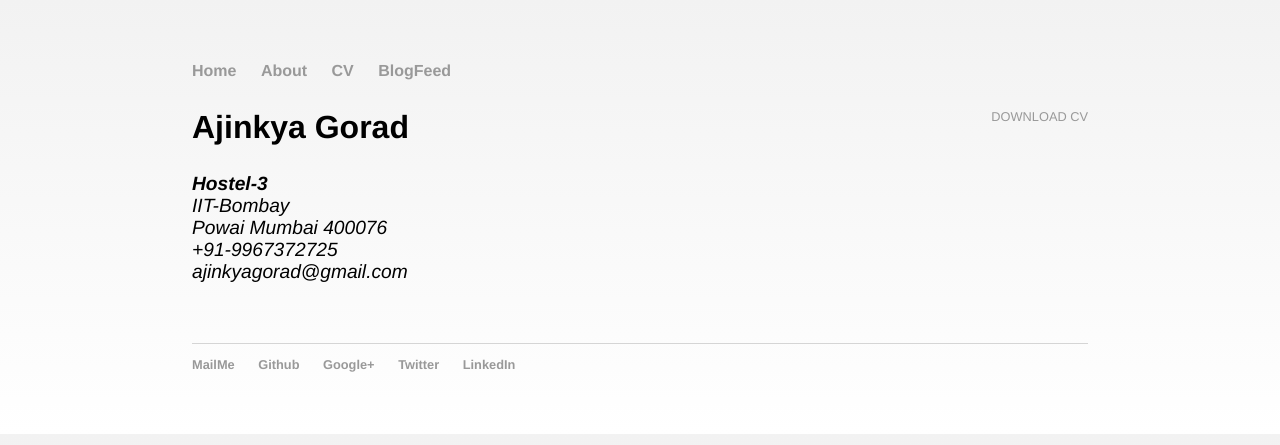
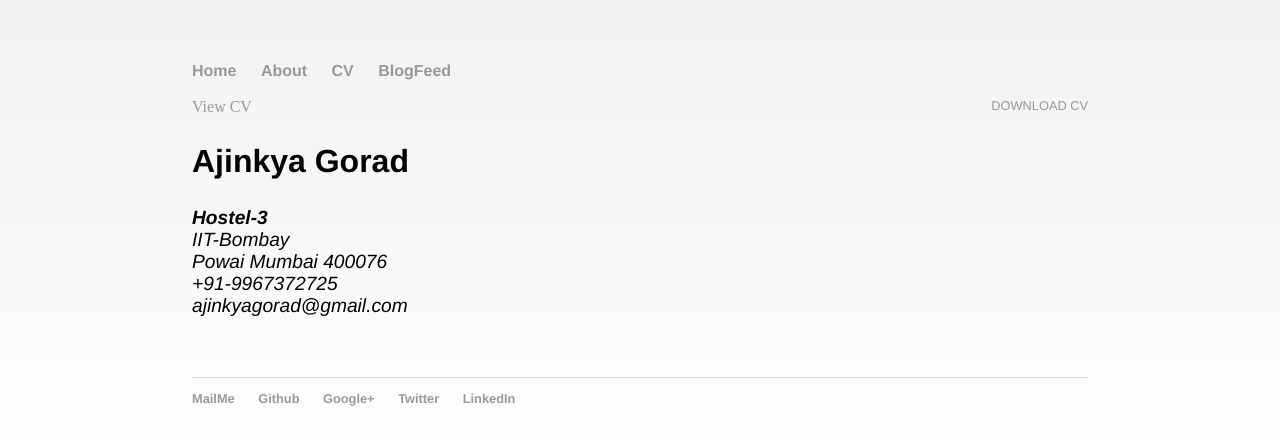
Before and after one commit to ajinkyagorad/ajinkyagorad.github.io, a Jekyll site: the page built from cv/index.html, in a window 1280 px wide. Shown: the top 445 px of the page. Built offline with Jekyll 4.4.1, drawn with Linux system fonts in a browser that asks for light colours.

Commit message:
Update index.html

```diff
--- a/cv/index.html
+++ b/cv/index.html
@@ -4,7 +4,7 @@ title: CV of Ajinkya Gorad
 ---
 
 	<div class="cv">
-		<div class="pdf-container loaded" data-file="https://raw.githubusercontent.com/ajinkyagorad/ajinkyagorad.github.io/files/cv/resume.pdf">
+		 <a  href="https://docs.google.com/viewer?url=https%3A%2F%2Fgithub.com%2Fajinkyagorad%2Fajinkyagorad.github.io%2Fraw%2Fmaster%2Ffiles%2Fcv%2Fresume.pdf&embedded=true"title="View CV as PDF">View CV</a>
 		<a href="https://github.com/ajinkyagorad/ajinkyagorad.github.io/raw/master/files/cv/resume.pdf" class="download" title="Download CV as PDF">Download CV</a>
 					<h2>Ajinkya Gorad</h2>
 					<address>
```
